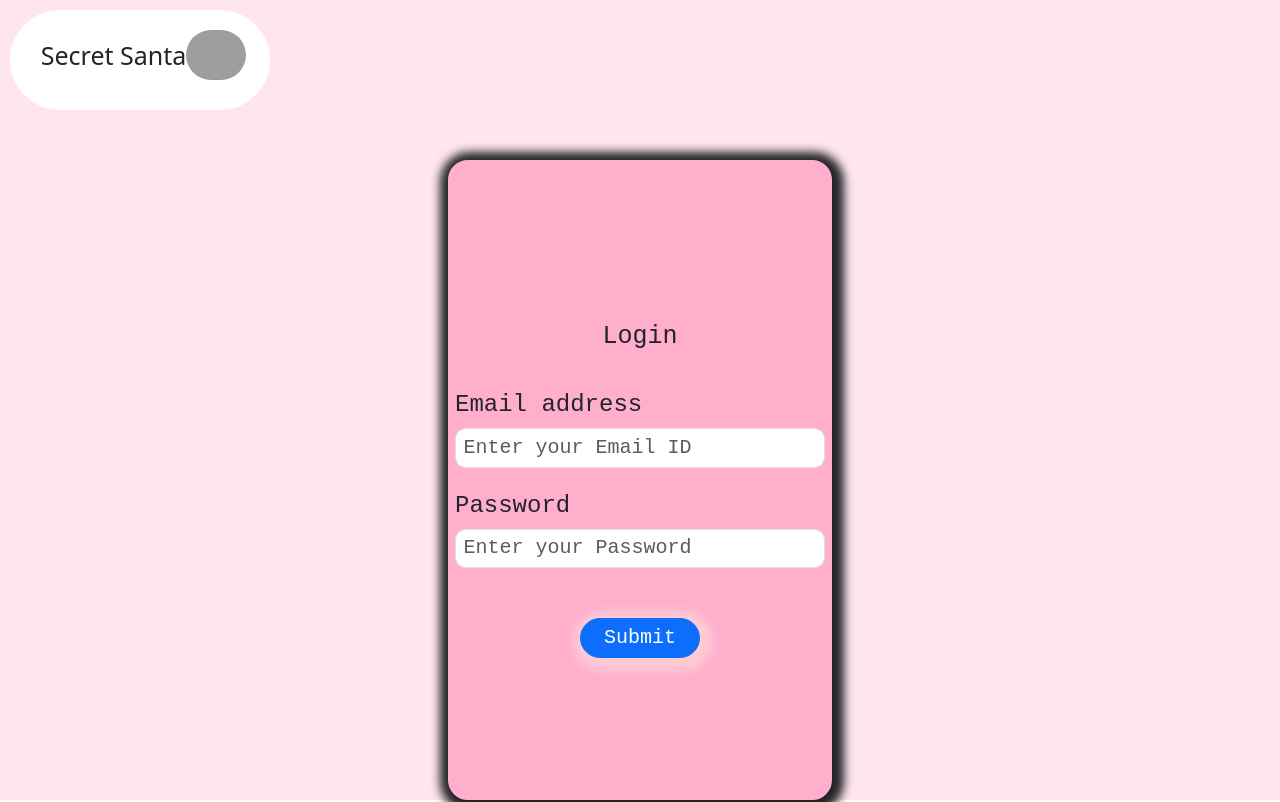
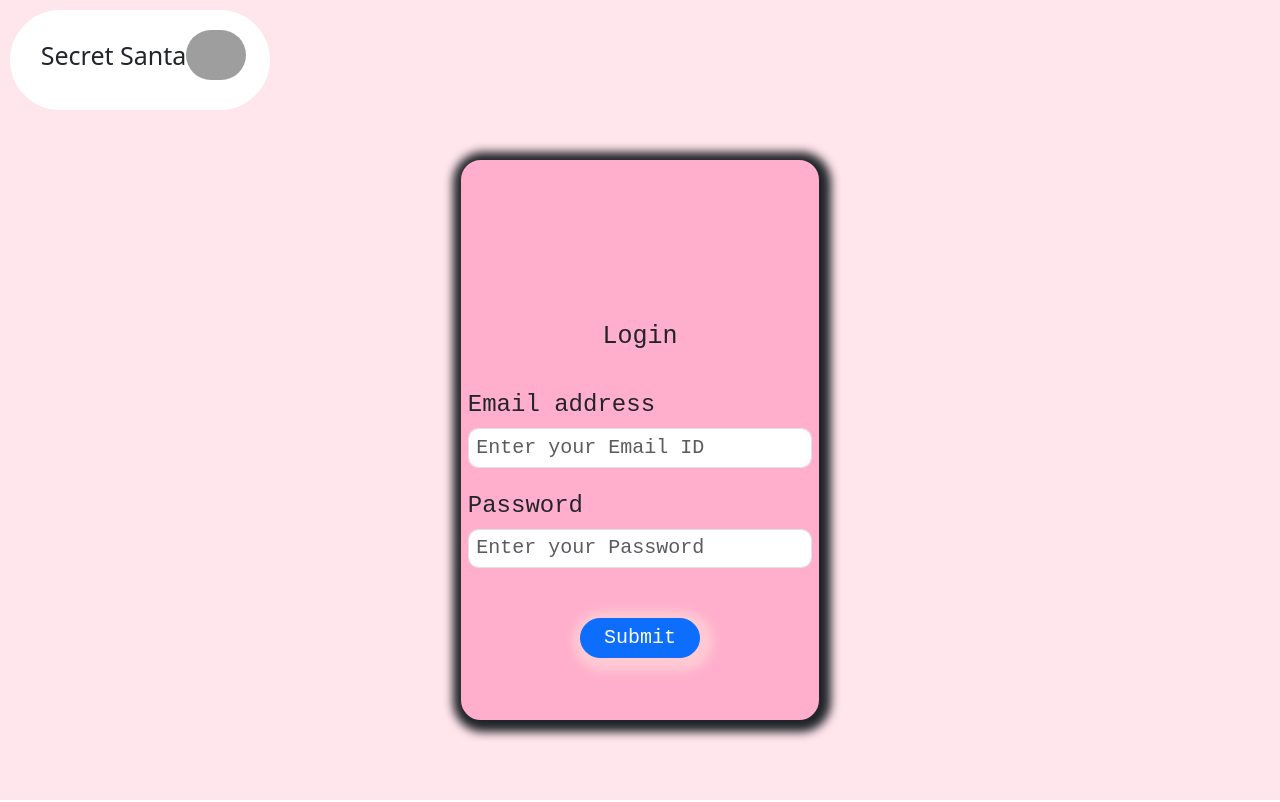
Before and after one commit to amancoder17/irfSS, a React (Create React App) app in the folder secretsanta/: page / in a window 1280 px wide. Built offline with nearby package versions, Linux system fonts and the light colour scheme; grey boxes are pictures that could not be loaded; a web font is replaced by a local one.

Commit message:
css Updated

```diff
--- a/secretsanta/src/components/UpdateEmp.jsx
+++ b/secretsanta/src/components/UpdateEmp.jsx
@@ -20,6 +20,7 @@ const UpdateEmp = () => {
     })
   }
   const update=(id)=>{
+
     const {firstname,lastname,email}=emp
     axios.patch(`http://localhost:9002/empl/${id}`,emp)
     .then(res=> console.log(res))
--- a/secretsanta/src/components/css/login.css
+++ b/secretsanta/src/components/css/login.css
@@ -24,10 +24,10 @@
 }
 .main{
     border: solid #ffafcc 2px;
-    width: 30vw;
+    width: 28vw;
     margin-left: auto;
     margin-right: auto;
-    height: 80vh;
+    height: 70vh;
     margin-top: 50px;
     margin-bottom: 20px;
     border-radius: 20px;
```
